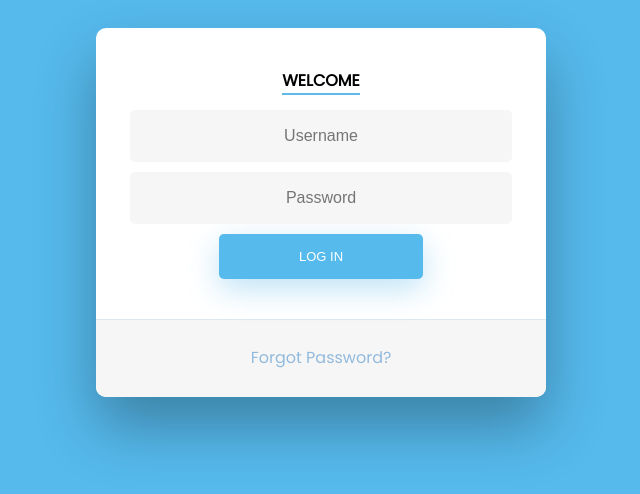
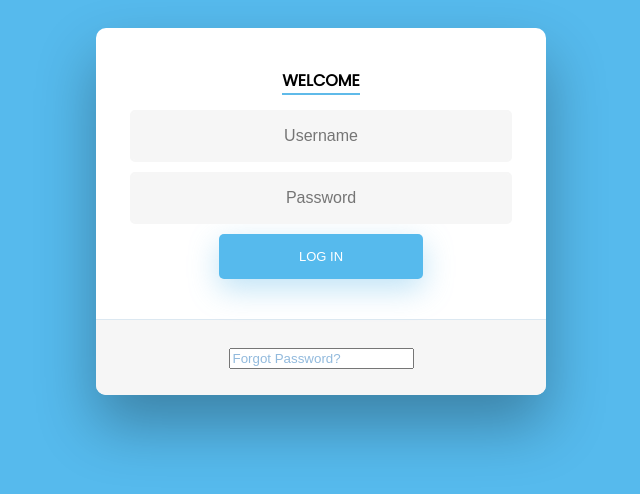
Before and after one commit to AhmadBarhamje/COP-4331C-LargeProject-Group11, a React (Create React App) app in the folder frontend/: page / in a window 1280 px wide. Shown: the top 494 px of the page, without its empty margins (319-959 px from the left). Built offline with nearby package versions, Linux system fonts and the light colour scheme.

Commit message:
Action to Forget password

```diff
--- a/frontend/src/App.css
+++ b/frontend/src/App.css
@@ -38,7 +38,7 @@
   }
 }
 
-a {
+.a {
   color: #92badd;
   display:inline-block;
   text-decoration: none;
--- a/frontend/src/components/Login.js
+++ b/frontend/src/components/Login.js
@@ -7,6 +7,12 @@ function Login()
     var loginPassword;
 
     const [message,setMessage] = useState('');
+
+    const doForgetPassword = async event =>
+    {
+        event.preventDefault();
+        window.location.href = '/cards';
+    }
 
     const doLogin = async event =>
     {
@@ -60,7 +66,8 @@ function Login()
             </form>
             <span id="loginResult">{message}</span>
         <div id="formFooter">
-               <a class="underlineHover">Forgot Password?</a>
+               <input class="underlineHover a" value="Forgot Password?"
+             onClick={doForgetPassword}/>
     	</div>
 
         </div>
```
